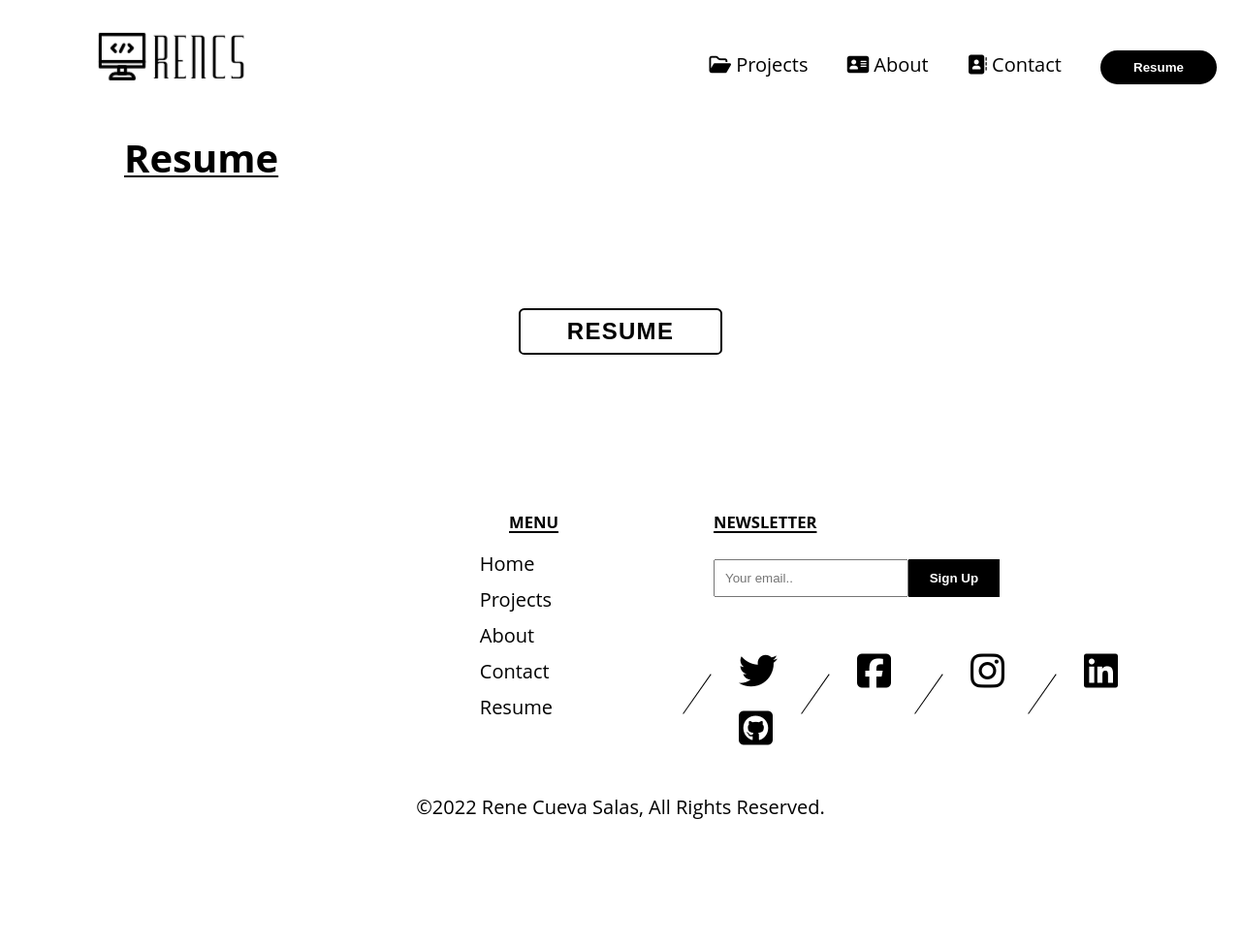
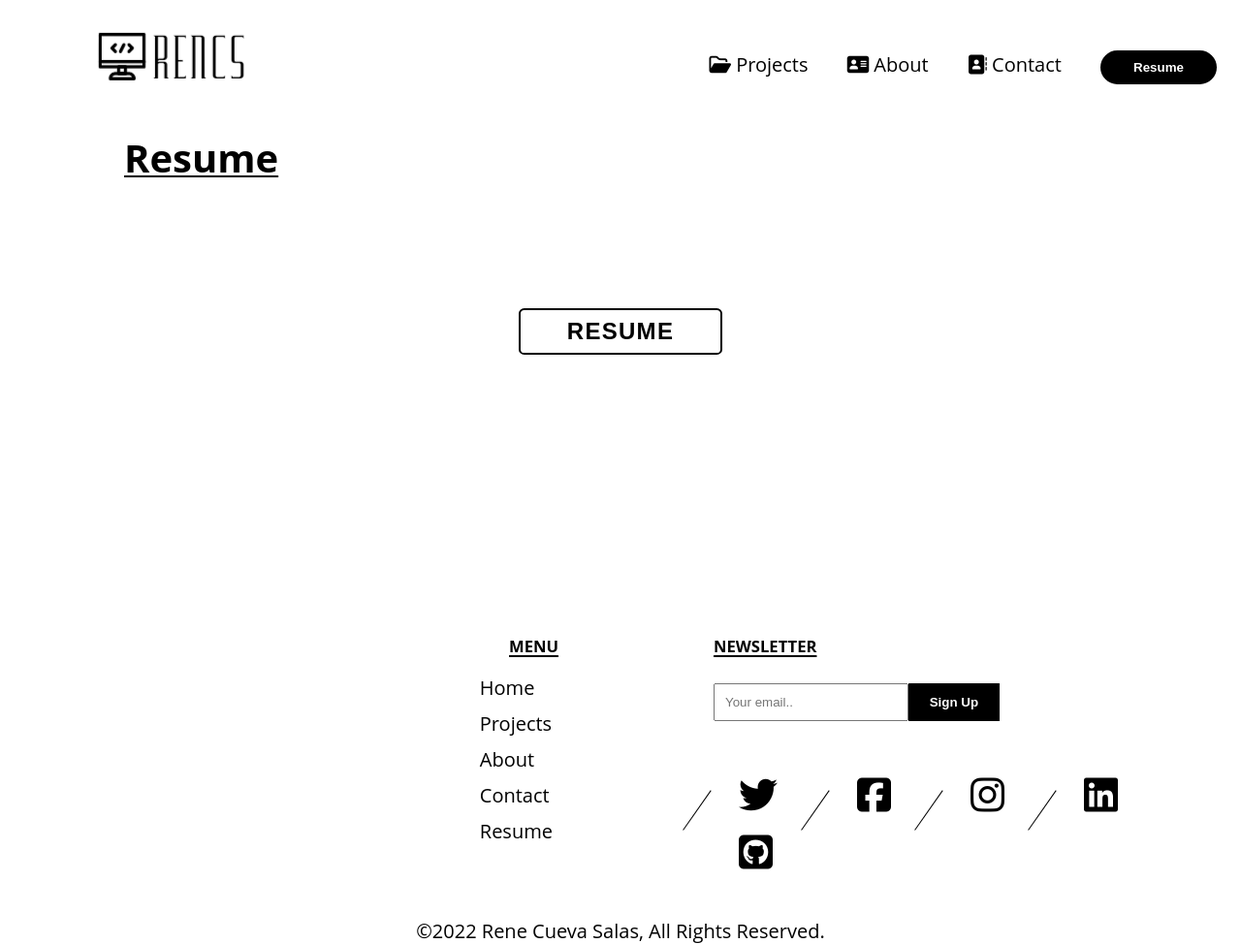
Before and after one commit to RenCS99/project-one, a plain HTML site: page resume.html in a window 1280 px wide. Shown: the whole page at 97% size. Before the commit the page ends 851 px from the top, so only its background shows below. Drawn offline with Linux system fonts and the light colour scheme; a web font is replaced by a local one.

Commit message:
Moved the footer to the bottom and fix the divider

```diff
--- a/css/resume.css
+++ b/css/resume.css
@@ -6,6 +6,7 @@
     height: 250px;
     margin: 0 10% 0 10%;
 }
+
 
 .resume-download button {
   font-weight: 600;
@@ -45,3 +46,13 @@
       top: .5rem;
       left: .5rem;
 }
+
+footer::before {
+  content: '';
+  display: block;
+  height: 8rem;
+}
+
+div.line{
+  bottom: -17.5rem;
+}
```
